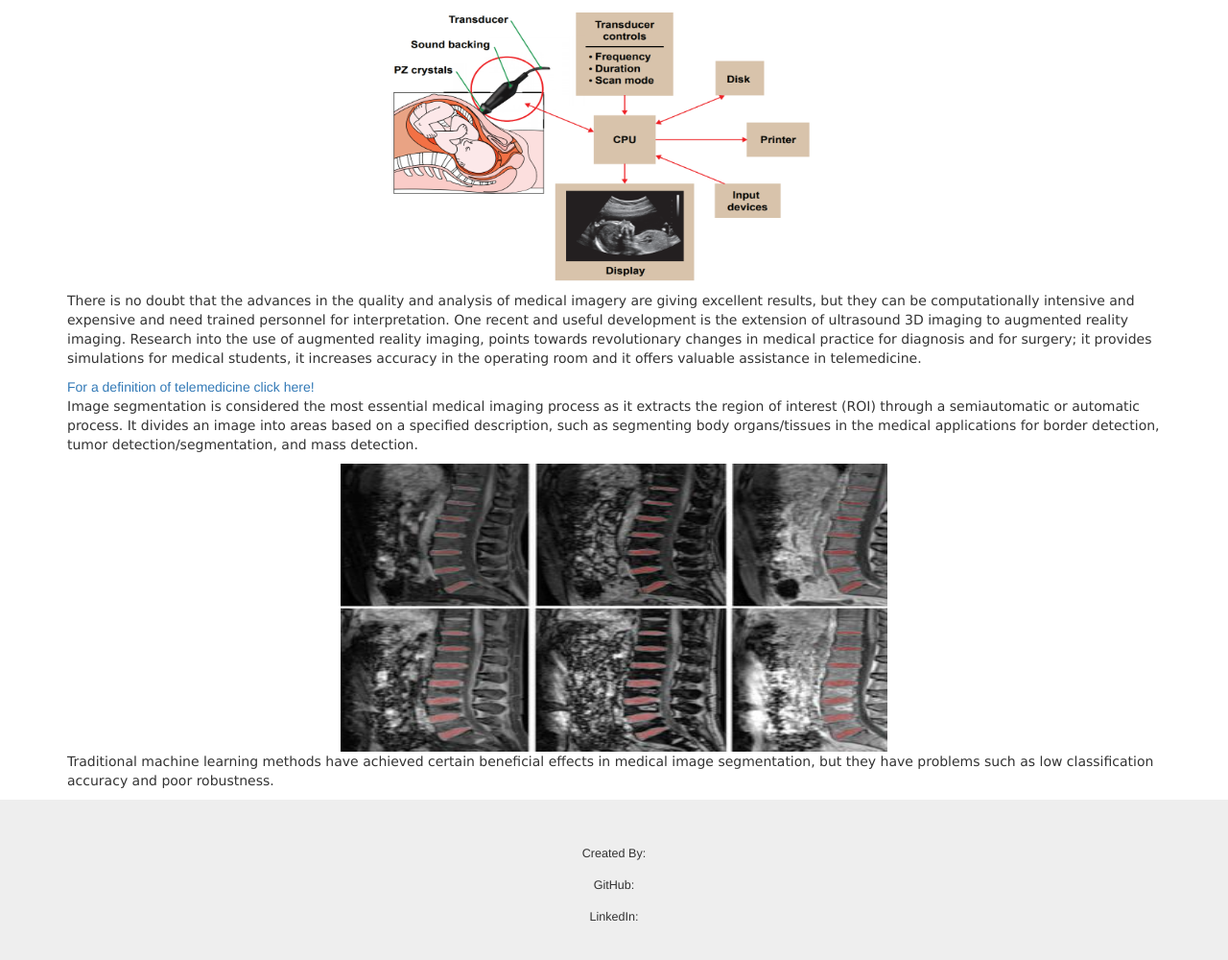
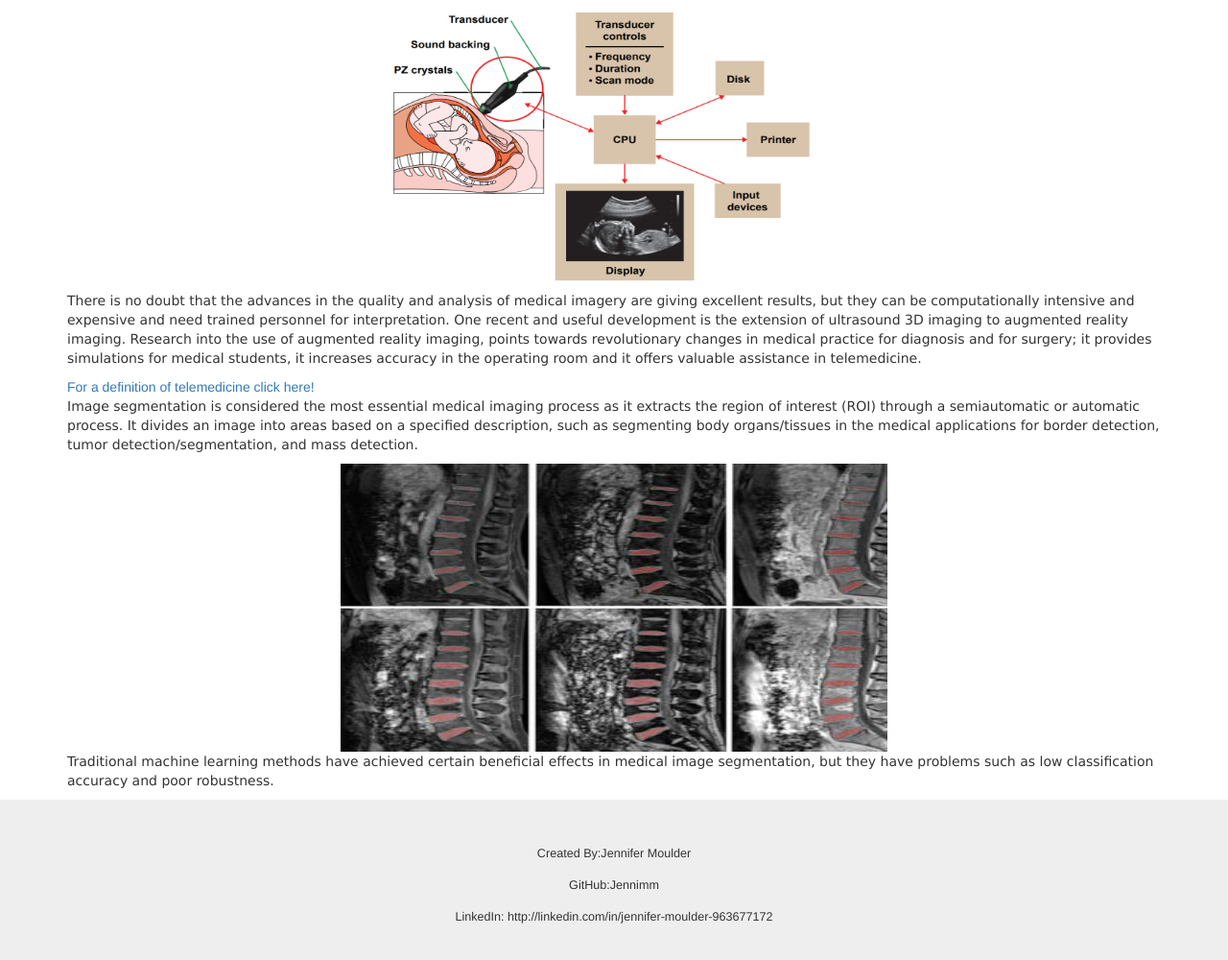
Before and after one commit to jennimm/WebsiteProject, a plain HTML site: page Imagery.html in a window 1280 px wide. Shown: the part 397-1397 px from the top of the page at 96% size. Drawn offline with nearby package versions, Linux system fonts and the light colour scheme.

Commit message:
Update Imagery.html

```diff
--- a/Imagery.html
+++ b/Imagery.html
@@ -58,9 +58,9 @@
         </div>
 
       <div class="jumbotron text-center" style="margin-bottom:0">
-        <p style="font-size:90%;">Created By: </p>
-        <p style="font-size:90%;">GitHub: </p>
-        <p style="font-size:90%;">LinkedIn: </p>
+        <p style="font-size:90%;">Created By:Jennifer Moulder </p>
+        <p style="font-size:90%;">GitHub:Jennimm </p>
+        <p style="font-size:90%;">LinkedIn: http://linkedin.com/in/jennifer-moulder-963677172 </p>
         </p>
       </div>
 </body>
```
